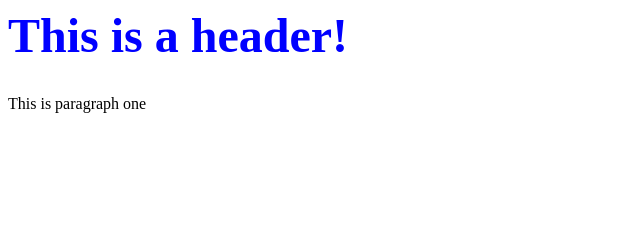
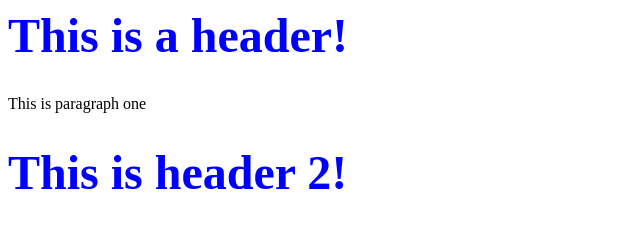
Before and after one commit to snewolnivekios/ctdo2a, a plain HTML site: page index.html in a window 1280 px wide. Shown: the whole page, without its empty margins (0-640 px from the left). Drawn offline with Linux system fonts and the light colour scheme.

Commit message:
adds second header

```diff
--- a/index.html
+++ b/index.html
@@ -8,5 +8,6 @@
   <body>
     <H1> This is a header! </H1>
     <P> This is paragraph one </P>
+    <H1> This is header 2! </H2>
   </body>
 </html>
```
